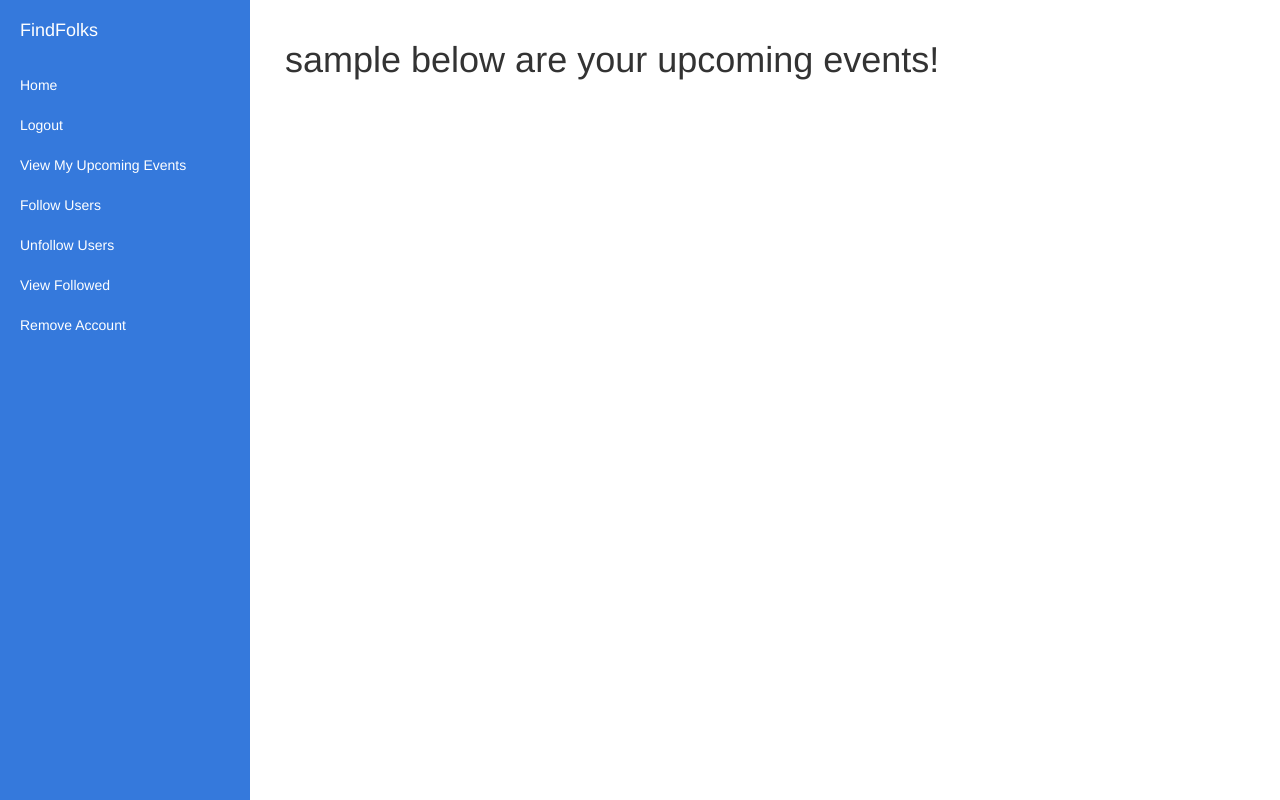
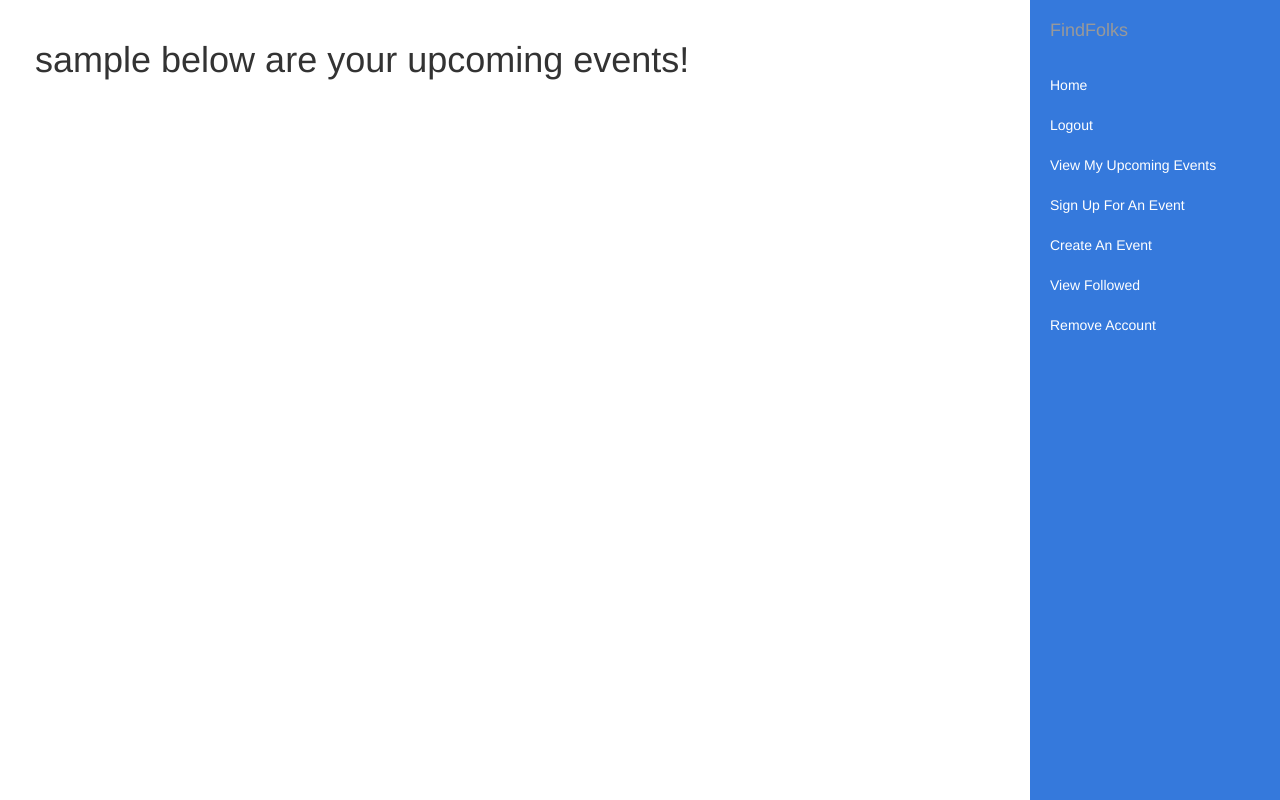
Before and after one commit to ssk1002/FindFolks, a Flask app: page /view_my_events in a window 1280 px wide. Run offline with Flask 2, Linux system fonts and the light colour scheme; the visitor is signed in with stand-in values (Sample User, id 1); data that the repository does not hold is empty; some libraries are stand-ins or nearby versions.

Commit message:
added event sign up and working on create event

```diff
--- a/init1.py
+++ b/main.py
@@ -127,7 +127,64 @@
 	cursor.execute(query, (username, str(now.month), str(now.day), str(now.year), str(now.month), str(now.day + 3), str(now.year)))
 	data = cursor.fetchall()
 	cursor.close()
-	return render_template('view_my_events.html', username = username, events = data, logged_in = True)
+	return render_template('view_my_events.html', username = username, events = data, logged_in = session['logged_in'])
+
+@app.route('/event_signup')
+def event_signup():
+	return render_template('event_signup.html', logged_in = session['logged_in'])
+
+@app.route('/eventEnroll', methods=['GET', 'POST'])
+def eventEnroll():
+	event_id = request.form['event_id']
+	cursor = conn.cursor()
+	query = 'SELECT * FROM an_event WHERE event_id = %s'
+	cursor.execute(query, event_id)
+	data = cursor.fetchone()
+	cursor.close()
+	if data:
+		cursor2 = conn.cursor()
+		query = 'SELECT * FROM sign_up WHERE event_id = %s AND username = %s'
+		cursor2.execute(query, (event_id, session['username']))
+		result = cursor.fetchone()
+		cursor2.close()
+		if result:
+			cursor3 = conn.cursor()
+			insert = "INSERT INTO sign_up VALUES (%s, %s, NULL)"
+			cursor3.execute(insert, (event_id, session['username']))
+#			data = cursor2.fetchone()
+			cursor3.close()
+			successmessage = "Registered for Event ID: " + event_id
+			return render_template('home.html', username = session['username'], logged_in = session['logged_in'], success = successmessage)
+		else:
+			successmessage = "Already registered for Event ID: " + event_id
+			return render_template('home.html', username = session['username'], logged_in = session['logged_in'], success = successmessage)
+	else:
+		#returns an error message to the html page
+		error = 'Invalid event ID'
+		return render_template('event_signup.html', logged_in = session['logged_in'], error=error)
+
+@app.route('/event_interests')
+def eventSimilarInterests():
+#	cursor = conn.cursor()
+#	query = 'SELECT * FROM interest NATURAL JOIN interested_in NATURAL JOIN  WHERE event_id = %s'
+#	cursor.execute(query, event_id)
+#	data = cursor.fetchall()
+#	cursor.close()
+	if data:
+		return render_template('event_signup.html', logged_in = session['logged_in'], events=data)
+	else:
+		error = "You have no interests in common with any groups! Try adding other interests or create your own group with events."
+		return render_template('event_signup.html', logged_in = session['logged_in'], error=error)
+
+@app.route('/create_event')
+def createEvent():
+	#Todo
+	pass
+
+@app.route('/makeEvent')
+def makeEvent():
+	#Todo
+	pass
 
 @app.route('/remove_account')
 def removeacct():
--- a/static/css/simple-sidebar.css
+++ b/static/css/simple-sidebar.css
@@ -11,7 +11,7 @@
 /* Toggle Styles */
 
 #wrapper {
-    padding-left: 0;
+    padding-right: 0;
     -webkit-transition: all 0.5s ease;
     -moz-transition: all 0.5s ease;
     -o-transition: all 0.5s ease;
@@ -19,16 +19,16 @@
 }
 
 #wrapper.toggled {
-    padding-left: 250px;
+    padding-right: 250px;
 }
 
 #sidebar-wrapper {
     z-index: 1000;
     position: fixed;
-    left: 250px;
+    right: 250px;
     width: 0;
     height: 100%;
-    margin-left: -250px;
+    margin-right: -250px;
     overflow-y: auto;
     background: #3579DC;
     -webkit-transition: all 0.5s ease;
@@ -49,7 +49,7 @@
 
 #wrapper.toggled #page-content-wrapper {
     position: absolute;
-    margin-right: -250px;
+    margin-left: -250px;
 }
 
 /* Sidebar Styles */
@@ -102,11 +102,11 @@
 
 @media(min-width:768px) {
     #wrapper {
-        padding-left: 250px;
+        padding-right: 250px;
     }
 
     #wrapper.toggled {
-        padding-left: 0;
+        padding-right: 0;
     }
 
     #sidebar-wrapper {
@@ -124,6 +124,6 @@
 
     #wrapper.toggled #page-content-wrapper {
         position: relative;
-        margin-right: 0;
+        margin-left: 0;
     }
 }
--- a/templates/_sidebar.html
+++ b/templates/_sidebar.html
@@ -26,10 +26,10 @@
                 <a href="/view_my_events">View My Upcoming Events</a>
             </li>
             <li>
-                <a href="/find_people">Follow Users</a>
+                <a href="/event_signup">Sign Up For An Event</a>
             </li>
             <li>
-                <a href="/unfollow">Unfollow Users</a>
+                <a href="/create_event">Create An Event</a>
             </li>
             <li>
                 <a href="/view_followed">View Followed</a>
```
Also changed, not shown: templates/create_event.html (added, +45 -0 lines), templates/event_interests.html (added, +53 -0 lines), templates/event_signup.html (added, +42 -0 lines), templates/home.html (+5 -2 lines).
